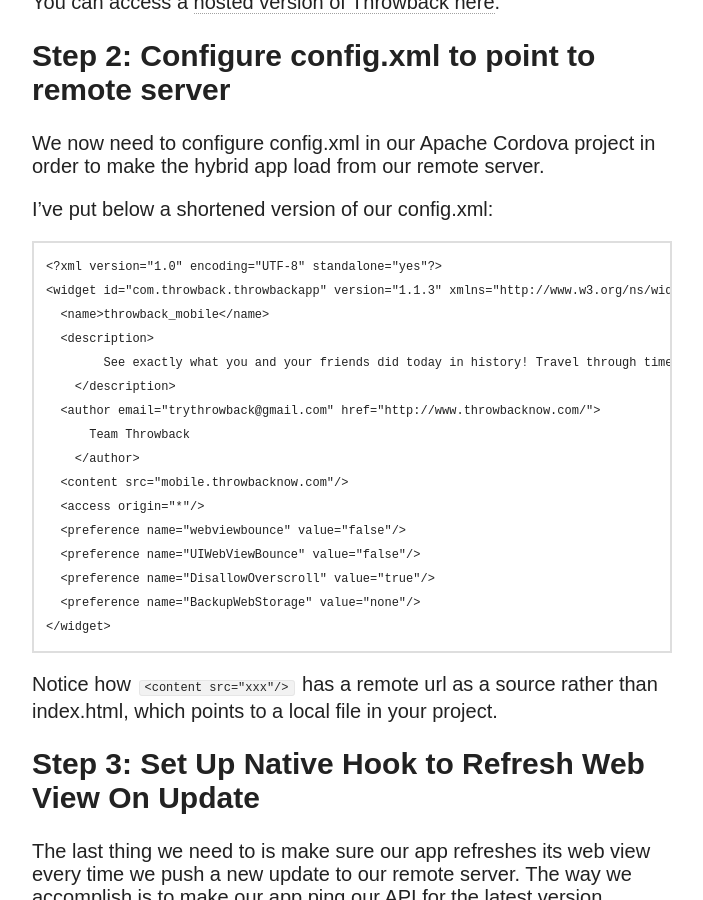
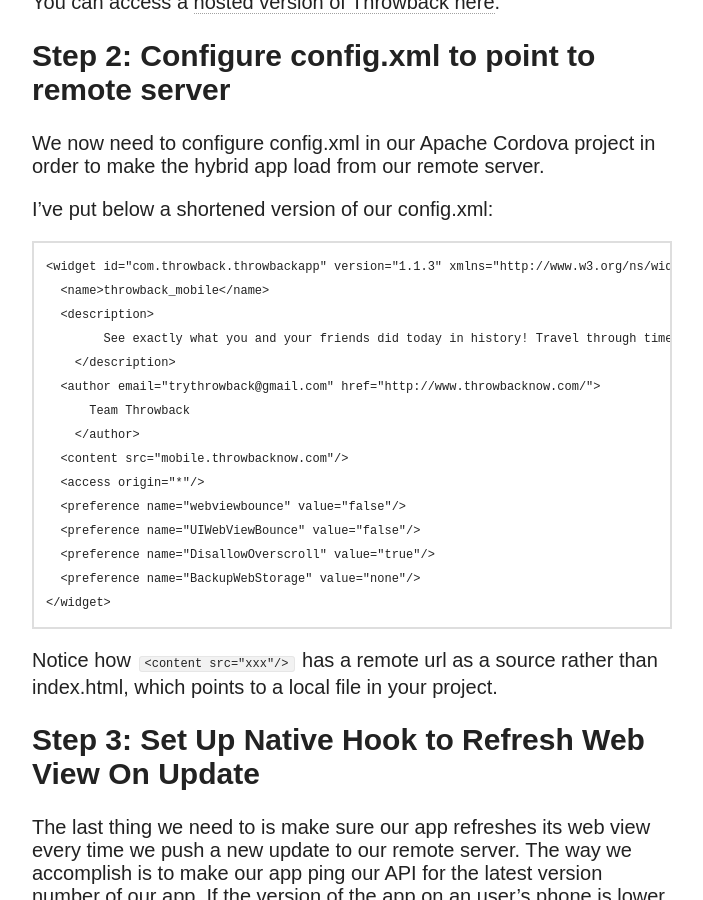
Before and after one commit to pkayfire/pkayfire.github.io, a Jekyll site: the page built from _posts/2014-10-09-tutorial-how-to-add-onthefly-updates.markdown, in a window 1280 px wide and 900 px high, scrolled down 1741 px. Shown: the whole window, without its empty margins (318-1021 px from the left). Built offline with Jekyll 4.4.1, drawn with Linux system fonts in a browser that asks for light colours; nearby versions of some CDN libraries; comment, search, counter and statistics services are not loaded.

Commit message:
one more fix

````diff
--- a/_posts/2014-10-09-tutorial-how-to-add-onthefly-updates.markdown
+++ b/_posts/2014-10-09-tutorial-how-to-add-onthefly-updates.markdown
@@ -56,7 +56,6 @@
 I've put below a shortened version of our config.xml:
 
 ```
-<?xml version="1.0" encoding="UTF-8" standalone="yes"?>
 <widget id="com.throwback.throwbackapp" version="1.1.3" xmlns="http://www.w3.org/ns/widgets" xmlns:cdv="http://cordova.apache.org/ns/1.0">
   <name>throwback_mobile</name>
   <description>
````
